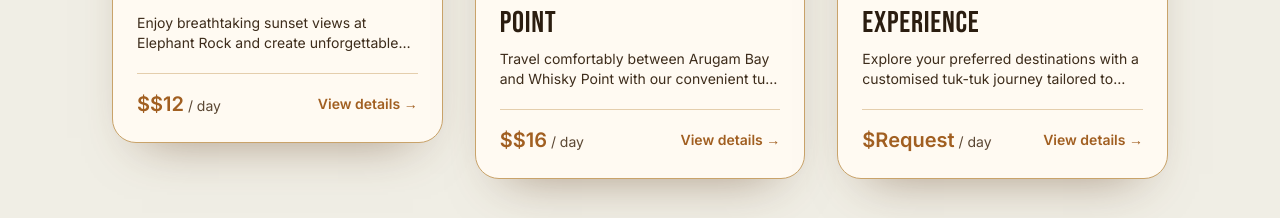
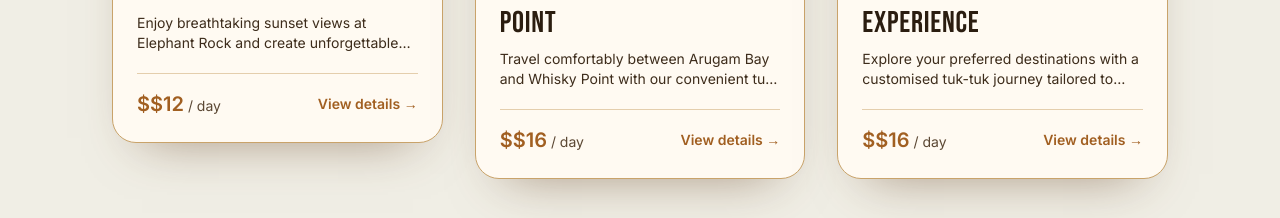
Before and after one commit to Benihin-Dev/canopy-safaris, a Next.js app: page /rentals in a window 1280 px wide. Shown: the part 1300-1518 px from the top of the page. Built offline with nearby package versions, Linux system fonts and the light colour scheme; a web font is replaced by a local one.

Commit message:
Update tuk-tuk rental pricing details

```diff
--- a/src/data/rentals.ts
+++ b/src/data/rentals.ts
@@ -150,8 +150,8 @@ export const rentals: Rental[] = [
     sub: "A Journey Designed Around You",
     desc: "Explore your preferred destinations with a customised tuk-tuk journey tailored to your requirements.",
     img: "/images/rental/tuktuk3.jpg",
-    price: "Request",
-    priceLkr: "Request",
+    price: "$16",
+    priceLkr: 4800,
     priceUnit: "trip",
     features: ["Flexible travel arrangements", "Pricing based on your requirements"],
     cta: "Book now",
```
